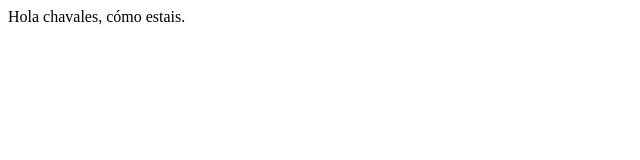
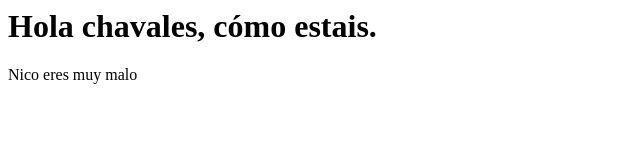
Before and after one commit to TravicESP/test, a plain HTML site: page index.html in a window 1280 px wide. Shown: the whole page, without its empty margins (0-640 px from the left). Drawn offline with Linux system fonts and the light colour scheme.

Commit message:
Nico eres muy malo

```diff
--- a/index.html
+++ b/index.html
@@ -4,7 +4,8 @@
 </head>
 
 <body>
-    Hola chavales, cómo estais.
+   <h1> Hola chavales, cómo estais.</h1>
+   <p>Nico eres muy malo</p>
 </body>
 
 </html>
```
